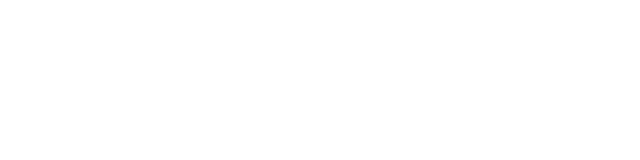
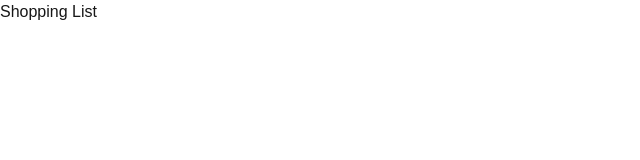
Before and after one commit to narapark7561/cprg306-assignments, a Next.js app: page /week-2 in a window 1280 px wide. Shown: the top 160 px of the page, without its empty margins (0-640 px from the left). Built offline with nearby package versions, Linux system fonts and the light colour scheme.

Commit message:
worked on StudentInfo component as default

```diff
--- a/app/week-2/page.js
+++ b/app/week-2/page.js
@@ -1,3 +1,7 @@
 export default function Pages() {
-  return <main></main>;
+  return (
+    <main>
+      <h1>Shopping List</h1>
+    </main>
+  );
 }
--- /dev/null
+++ b/app/week-2/student-info.js
@@ -0,0 +1,10 @@
+import Link from "next/link";
+
+export default function StudentInfo() {
+  return (
+    <div>
+      <h3>My name is Nara Park!</h3>
+      <Link href="https://github.com/narapark7561">Go to my Github!</Link>
+    </div>
+  );
+}
```
